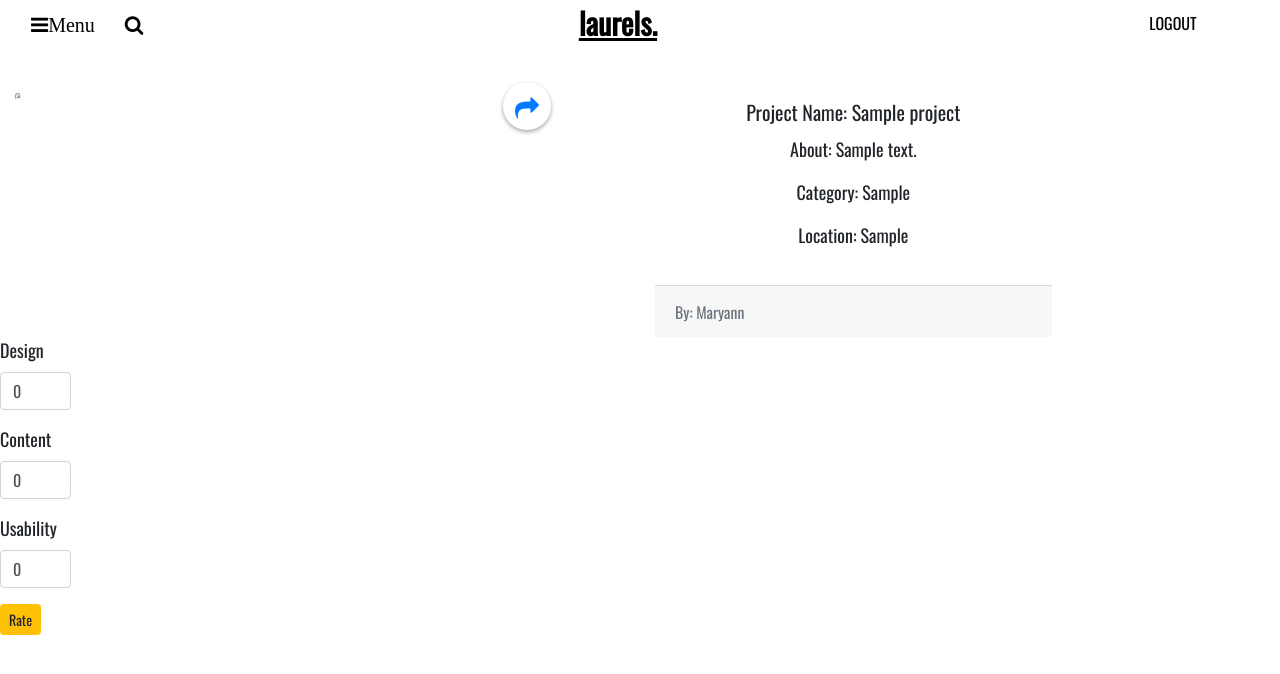
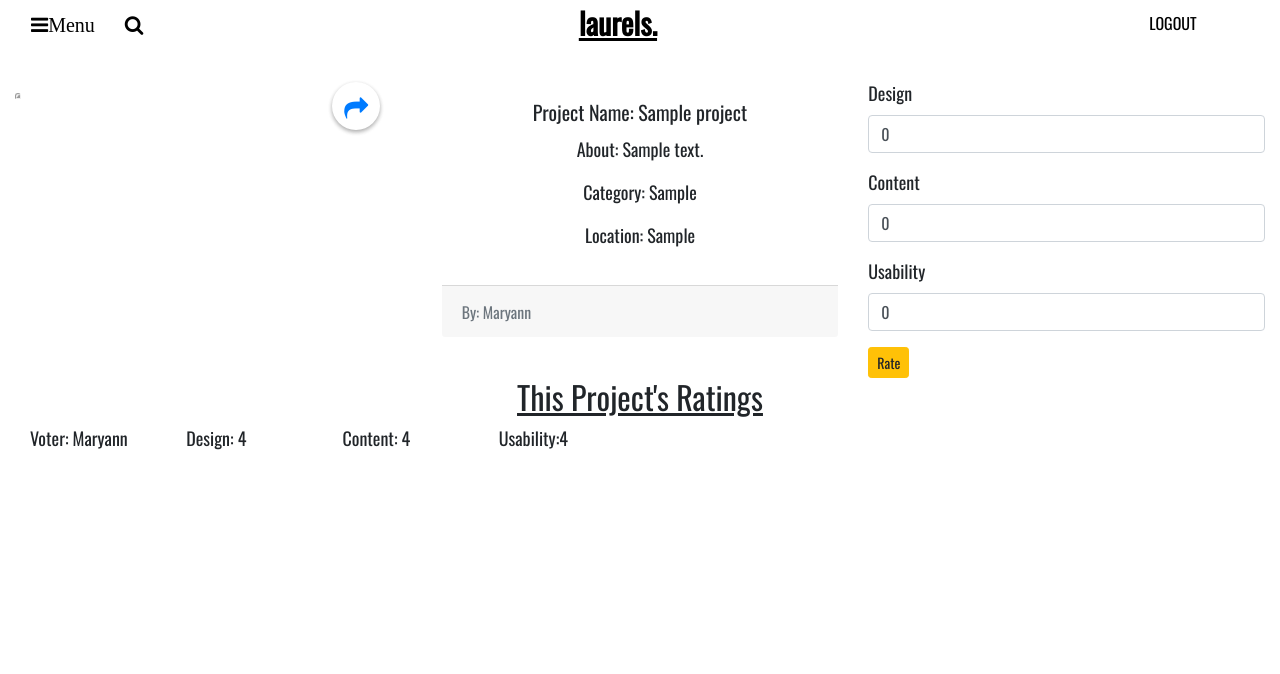
Before and after one commit to mwiks-dev/Laurels, a Django app: page /project/1 in a window 1280 px wide. Shown: the part 16-690 px from the top of the page. Run offline with Django 3.2, Linux system fonts and the light colour scheme; a user stored in the database is signed in; data comes from the database, SQL or seed files in the repository; tables that the repository leaves empty hold one stand-in row (values such as "Sample post"); some libraries are stand-ins or nearby versions.

Commit message:
displays ratings on project page

```diff
--- a/awards/templates/index.html
+++ b/awards/templates/index.html
@@ -43,7 +43,8 @@
               <p class="card-text">{{proj.description}}</p>
             </div>
             <div class="card-footer">
-              <small class="text-muted">Posted {{proj.pub_date |timesince }} ago!</small>
+              <small class="text-muted">Posted {{proj.pub_date |timesince }} ago!</small><br>
+              <button class="btn btn-warning btn-sm"><a style="color:black" href="{%url 'project' proj.id%}">Rate Project</a></button>
             </div>
           </div>
       </div>
--- a/awards/templates/project/project.html
+++ b/awards/templates/project/project.html
@@ -3,7 +3,7 @@
 <br><br><br><br>
  <div class="container-fluid">
   <div class="row">
-      <div class="col-md-6">
+      <div class="col-md-4">
         {% if project.image %}
               <img src="{{project.image.url}}" alt="" class="card-img-top projimg">
               {% endif %}
@@ -22,8 +22,7 @@
           <small class="text-muted">By: {{user.username}}</small>
         </div>
       </div>
-  </div>
-  <div class="row">
+      <div class="col-md-4">
         <form action="{%url 'rate' project.id %}" method="post">
           {% csrf_token %}
           <div class="mb-3">
@@ -42,4 +41,28 @@
         </form>
       </div>
   </div>
+</div>
+<div class="container-fluid">
+  <h2 align="center"><u>This Project's Ratings</u></h2>
+  <div class="col-md-6">
+  {% for rate in rating %}
+  <div class="row">
+    <div class="col-md-3">
+      <p>Voter: {{rate.user.username}}</p>
+    </div>
+    <div class="col-md-3">
+      <p>Design: {{rate.design_rate}}</p>
+    </div>
+    <div class="col-md-3">
+      <p>Content: {{rate.content_rate}}</p>
+    </div>
+    <div class="col-md-3">
+      <p>Usability:{{rate.usability_rate}}</p>
+    </div>
+  </div>
+  {% empty %}
+    <p class="alert alert-danger"role="alert">No ratings yet!</p>
+  {% endfor %}
+  </div>
+</div>
  {% endblock %}
--- a/awards/urls.py
+++ b/awards/urls.py
@@ -11,6 +11,7 @@ urlpatterns=[
     path('search/', views.search_results, name='search_results'),
     path('project/<int:project_id>',views.project,name ='project'),
     path('rate/<int:id>',views.rate, name='rate'),
-    path('api/project/', views.ProjectList.as_view())
+    path('api/projects/', views.ProjectList.as_view()),
+    path('api/profiles/',views.ProfileList.as_view())
 
 ]
--- a/awards/views.py
+++ b/awards/views.py
@@ -9,6 +9,7 @@ from django.http import HttpResponseRedirect, Http404
 from .serializer import ProfileSerializer,ProjectSerializer
 from rest_framework.views import APIView
 from .permissions import  IsAdminOrReadOnly
+from awards import serializer
 
 
 
@@ -94,7 +95,8 @@ def search_results(request):
 @login_required(login_url='/accounts/login/')
 def project(request,project_id):
     project = Project.objects.get(id = project_id)
-    return render(request,"project/project.html", {"project":project})
+    rating = Rating.objects.filter(project = project)
+    return render(request,"project/project.html", {"project":project,"rating":rating})
 
 @login_required(login_url='/accounts/login/')
 def rate(request,id):
@@ -111,7 +113,7 @@ def rate(request,id):
             design_rate=design_rate,
             usability_rate=usability_rate,
             content_rate=content_rate,
-            avg_rate=round((float(design_rate)+float(usability_rate)+float(content_rate))/3,2),)
+            avg_rate=round((float(design_rate)+float(usability_rate)+float(content_rate))/3,2))
 
         return render(request,"project/project.html",{"project":project})
     else:
@@ -124,3 +126,10 @@ class ProjectList(APIView):
         projects = Project.objects.all()
         serializer = ProjectSerializer(projects,many=True)
         return Response(serializer.data)
+
+class ProfileList(APIView):
+    permission_classes = (IsAdminOrReadOnly,)
+    def get(self,request,format=None):
+        profiles = Profile.objects.all()
+        serializer = ProfileSerializer(profiles,many=True)
+        return Response(serializer.data)
```
Lines whose indentation alone changed are shown as unchanged.
